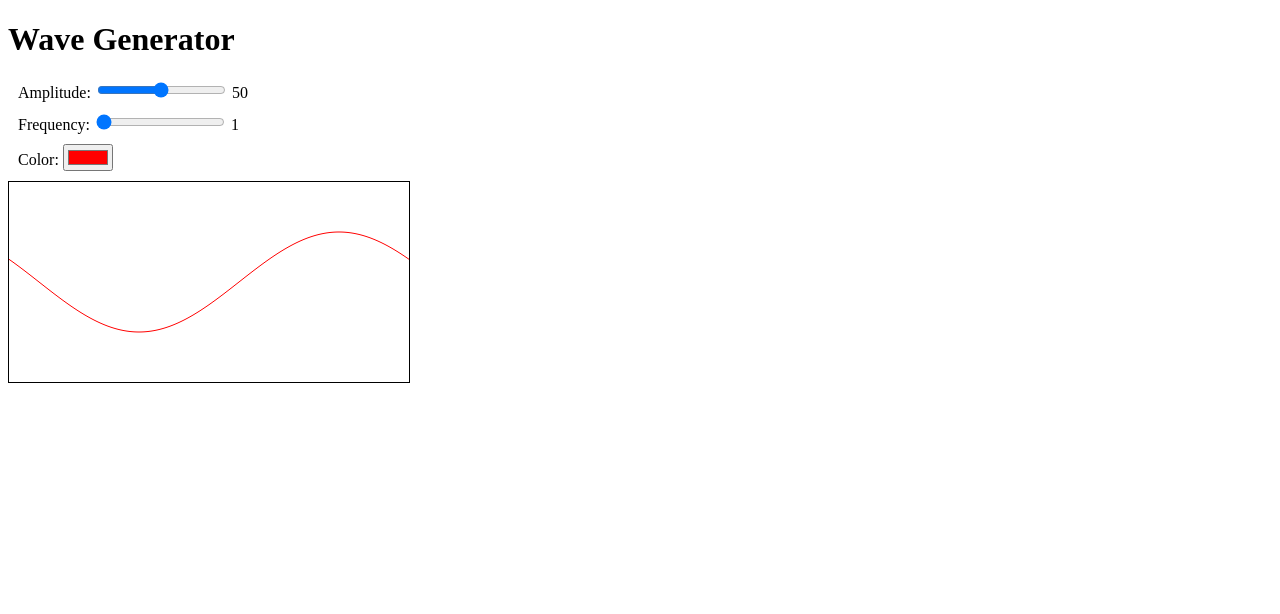
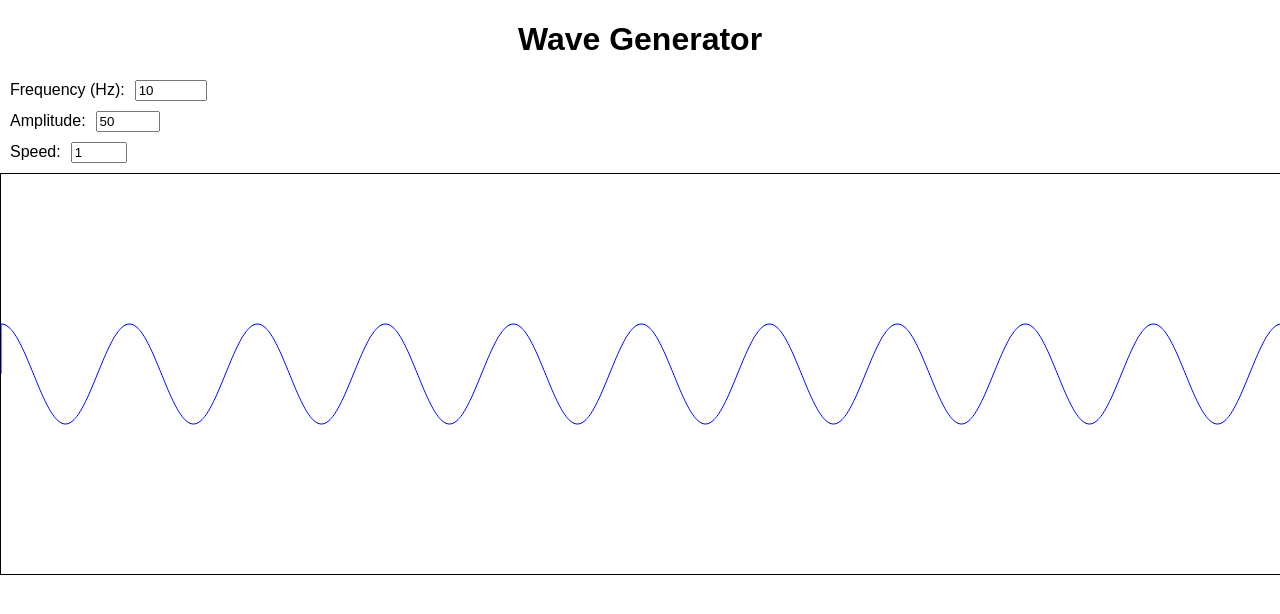
Before and after one commit to A9qx/wave-generator, a plain HTML site: page index.html in a window 1280 px wide. Drawn offline with Linux system fonts and the light colour scheme.

Commit message:
fixed waves disappearing bug

```diff
--- a/index.html
+++ b/index.html
@@ -6,21 +6,24 @@
   </head>
   <body>
     <h1>Wave Generator</h1>
-    <div class="input">
-      <label for="amplitude">Amplitude:</label>
-      <input type="range" id="amplitude" min="0" max="100" value="50">
-      <span id="amplitudeValue">50</span>
+
+    <div class="input-container">
+      <label for="frequency-input">Frequency (Hz):</label>
+      <input type="number" id="frequency-input" value="10" min="1" max="1000">
     </div>
-    <div class="input">
-      <label for="frequency">Frequency:</label>
-      <input type="range" id="frequency" min="1" max="10" value="1">
-      <span id="frequencyValue">1</span>
+
+    <div class="input-container">
+      <label for="amplitude-input">Amplitude:</label>
+      <input type="number" id="amplitude-input" value="50" min="0" max="100">
     </div>
-    <div class="input">
-      <label for="color">Color:</label>
-      <input type="color" id="color" value="#ff0000">
+
+    <div class="input-container">
+      <label for="speed-input">Speed:</label>
+      <input type="number" id="speed-input" value="1" min="1" max="10">
     </div>
-    <canvas id="waveCanvas"></canvas>
+
+    <canvas id="wave-canvas"></canvas>
+
     <script src="script.js"></script>
   </body>
 </html>
--- a/script.js
+++ b/script.js
@@ -1,78 +1,55 @@
-// Get the canvas element and its context
-var canvas = document.getElementById("waveCanvas");
-var context = canvas.getContext("2d");
+const canvas = document.getElementById("wave-canvas");
+const ctx = canvas.getContext("2d");
 
-// Set the canvas dimensions
-canvas.width = 400;
-canvas.height = 200;
+const frequencyInput = document.getElementById("frequency-input");
+const amplitudeInput = document.getElementById("amplitude-input");
+const speedInput = document.getElementById("speed-input");
 
-// Get the input elements and their values
-var amplitudeInput = document.getElementById("amplitude");
-var frequencyInput = document.getElementById("frequency");
-var colorInput = document.getElementById("color");
+let frequency = parseInt(frequencyInput.value);
+let amplitude = parseInt(amplitudeInput.value);
+let speed = parseInt(speedInput.value);
 
-var amplitudeValue = document.getElementById("amplitudeValue");
-var frequencyValue = document.getElementById("frequencyValue");
+let xOffset = 0;
 
-// Set up animation variables
-var animationId;
-var phase = 0;
+function drawWave() {
+  canvas.width = window.innerWidth;
+  canvas.height = window.innerHeight / 2;
 
-// Update the wave properties when the input values change
-amplitudeInput.addEventListener("input", function() {
-  amplitudeValue.textContent = this.value;
-  drawWave();
+  const centerY = canvas.height / 2;
+  let angle = 0;
+
+  ctx.beginPath();
+  ctx.moveTo(0, centerY);
+
+  for (let x = 0; x < canvas.width; x++) {
+    const y = centerY + Math.sin(angle + xOffset) * amplitude;
+    ctx.lineTo(x, y);
+    angle += (Math.PI * 2 * frequency) / canvas.width;
+  }
+
+  ctx.strokeStyle = "blue";
+  ctx.stroke();
+
+  xOffset += speed;
+  requestAnimationFrame(drawWave);
+}
+
+function updateValues() {
+  frequency = parseInt(frequencyInput.value);
+  amplitude = parseInt(amplitudeInput.value);
+  speed = parseInt(speedInput.value);
+}
+
+frequencyInput.addEventListener("input", () => {
+  updateValues();
 });
 
-frequencyInput.addEventListener("input", function() {
-  frequencyValue.textContent = this.value;
-  drawWave();
+amplitudeInput.addEventListener("input", () => {
+  updateValues();
 });
 
-colorInput.addEventListener("input", function() {
-  drawWave();
+speedInput.addEventListener("input", () => {
+  updateValues();
 });
 
-// Start the animation when the page loads
-window.addEventListener("load", startAnimation);
-
-// Draw the wave with the current properties and phase
-function drawWave() {
-  var amplitude = amplitudeInput.value;
-  var frequency = frequencyInput.value;
-  var color = colorInput.value;
-
-  context.clearRect(0, 0, canvas.width, canvas.height);
-
-  context.beginPath();
-  context.strokeStyle = color;
-  for (var x = 0; x <= canvas.width; x++) {
-    var y = canvas.height / 2 + amplitude * Math.sin(frequency * (x + phase) * 2 * Math.PI / canvas.width);
-    if (x == 0) {
-      context.moveTo(x, y);
-    } else {
-      context.lineTo(x, y);
-    }
-  }
-  context.stroke();
-}
-
-// Start the animation loop
-function startAnimation() {
-  animationId = requestAnimationFrame(animationLoop);
-}
-
-// Stop the animation loop
-function stopAnimation() {
-  cancelAnimationFrame(animationId);
-}
-
-// Animation loop
-function animationLoop() {
-  phase -= 0.1;
-  drawWave();
-  animationId = requestAnimationFrame(animationLoop);
-}
-
-// Call the drawWave function to draw the initial wave
 drawWave();
--- a/style.css
+++ b/style.css
@@ -1,6 +1,25 @@
-canvas {
+body {
+    font-family: Arial, sans-serif;
+    margin: 0;
+    padding: 0;
+  }
+
+  h1 {
+    text-align: center;
+  }
+
+  .input-container {
+    display: flex;
+    align-items: center;
+    margin: 10px;
+  }
+
+  label {
+    margin-right: 10px;
+  }
+
+  canvas {
+    display: block;
+    margin: 0 auto;
     border: 1px solid black;
   }
-  .input {
-    margin: 10px;
-  }
```
